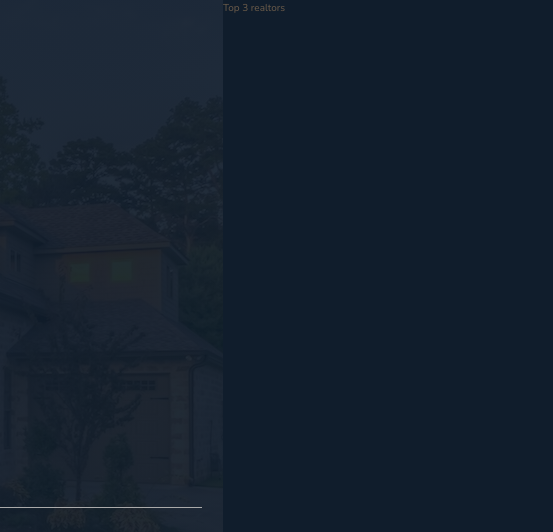
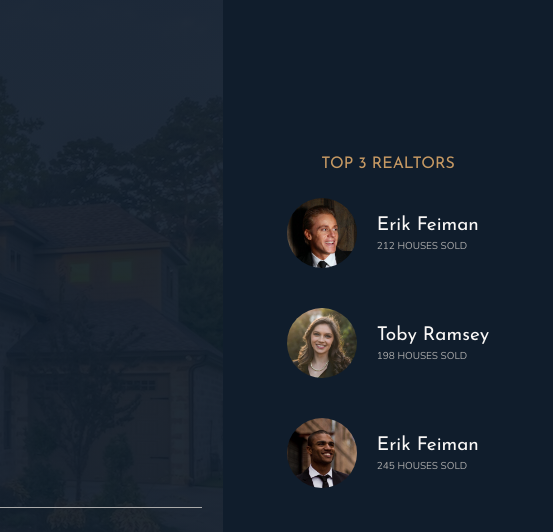
Before and after one commit to phongluudn1997/3-NEXTER, a website: page index.html in a window 1280 px wide. Shown: the top 532 px of the page, 727-1280 px from the left. Drawn offline with nearby package versions, Linux system fonts and the light colour scheme.

Commit message:
finished: realtors section

```diff
--- a/index.html
+++ b/index.html
@@ -31,7 +31,28 @@
         <img src="img/logo-bi.png" alt="Bi" />
       </div>
     </header>
-    <div class="realtors">Top 3 realtors</div>
+    <div class="realtors">
+      <h3 class="heading-3">Top 3 Realtors</h3>
+      <div class="realtors__list">
+        <img src="img/realtor-1.jpeg" alt="Realtor 1" class="realtors__img" />
+        <div class="realtors__details">
+          <h4 class="heading-4 heading-4--light">Erik Feiman</h4>
+          <p class="realtors__sold">212 houses sold</p>
+        </div>
+
+        <img src="img/realtor-2.jpeg" alt="Realtor 1" class="realtors__img" />
+        <div class="realtors__details">
+          <h4 class="heading-4 heading-4--light">Toby Ramsey</h4>
+          <p class="realtors__sold">198 houses sold</p>
+        </div>
+
+        <img src="img/realtor-3.jpeg" alt="Realtor 1" class="realtors__img" />
+        <div class="realtors__details">
+          <h4 class="heading-4 heading-4--light">Erik Feiman</h4>
+          <p class="realtors__sold">245 houses sold</p>
+        </div>
+      </div>
+    </div>
     <section class="features">
       <div class="feature">
         <svg class="feature__icon">
--- a/sass/_realtors.scss
+++ b/sass/_realtors.scss
@@ -1,4 +1,32 @@
 .realtors {
   background-color: $color-secondary;
   grid-column: col-start 7 / full-end;
+  display: grid;
+  align-content: center;
+  justify-content: center;
+  row-gap: 2rem;
+  justify-items: center;
+
+  &__list {
+    display: grid;
+    grid-template-columns: min-content max-content;
+    column-gap: 2rem;
+    row-gap: 5vh;
+    align-items: center;
+  }
+
+  &__img {
+    width: 7rem;
+    border-radius: 50%;
+    display: block;
+  }
+
+  &__details {
+  }
+
+  &__sold {
+    text-transform: uppercase;
+    color: $color-grey-light-2;
+    margin-top: -3px;
+  }
 }
```
Also changed, not shown: css/style.css.
